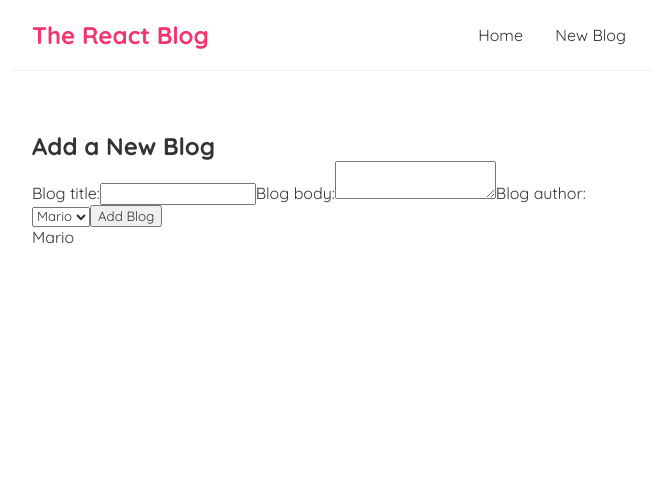
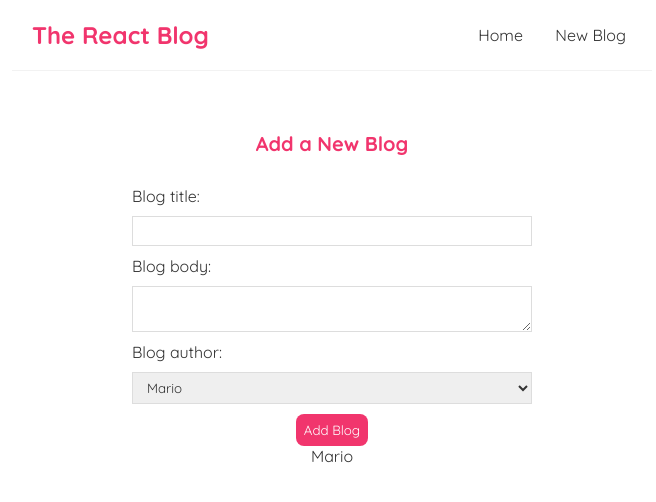
Before and after one commit to kinly19/React-blog, a React (Create React App) app: page /create in a window 1280 px wide. Shown: the top 502 px of the page, without its empty margins (308-964 px from the left). Built offline with nearby package versions, Linux system fonts and the light colour scheme.

Commit message:
Styling updates for Bloglist and new blog form

```diff
--- a/src/index.css
+++ b/src/index.css
@@ -47,3 +47,59 @@
   color: #f1356d;
   margin-bottom: 8px;
 }
+
+.blog-preview a{
+  text-decoration: none;
+}
+
+.blog-details h2 {
+  font-size: 20px;
+  color:#f1356d;
+  margin-bottom: 10px;
+}
+
+.blog-details div {
+  margin: 20px 0;
+}
+
+.blog-details button {
+  background: #f1356d;
+  color: #fff;
+  border: 0;
+  padding: 8px;
+  border-radius: 8px;
+  cursor: pointer;
+}
+
+
+/* create new blog form */
+.create {
+  max-width: 400px;
+  margin: 0 auto;
+  text-align: center;
+}
+.create label {
+  text-align: left;
+  display: block;
+}
+.create h2 {
+  font-size: 20px;
+  color: #f1356d;
+  margin-bottom: 30px;
+}
+.create input, .create textarea, .create select {
+  width: 100%;
+  padding: 6px 10px;
+  margin: 10px 0;
+  border: 1px solid #ddd;
+  box-sizing: border-box;
+  display: block;
+}
+.create button {
+  background: #f1356d;
+  color: #fff;
+  border: 0;
+  padding: 8px;
+  border-radius: 8px;
+  cursor: pointer;
+}
```
